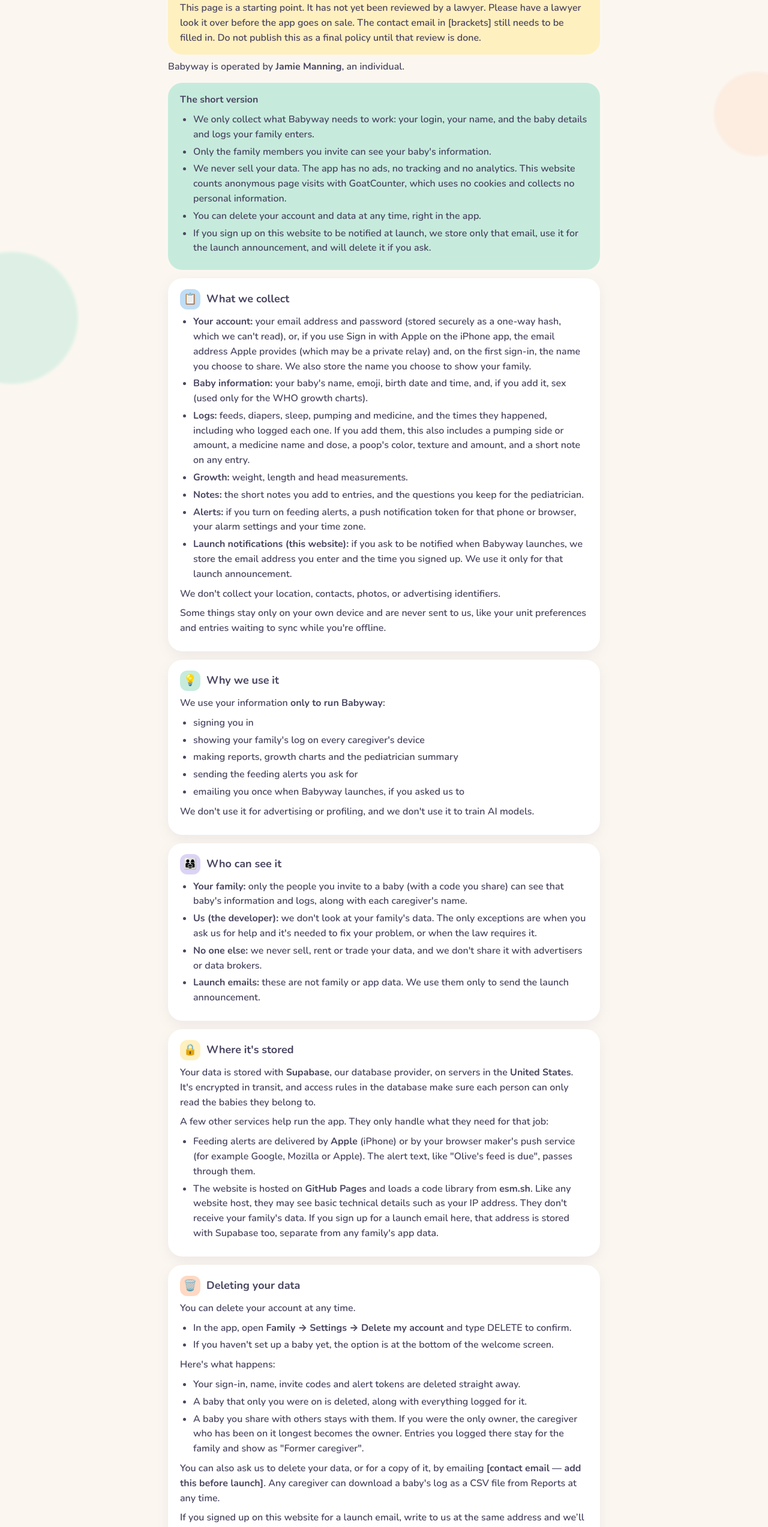
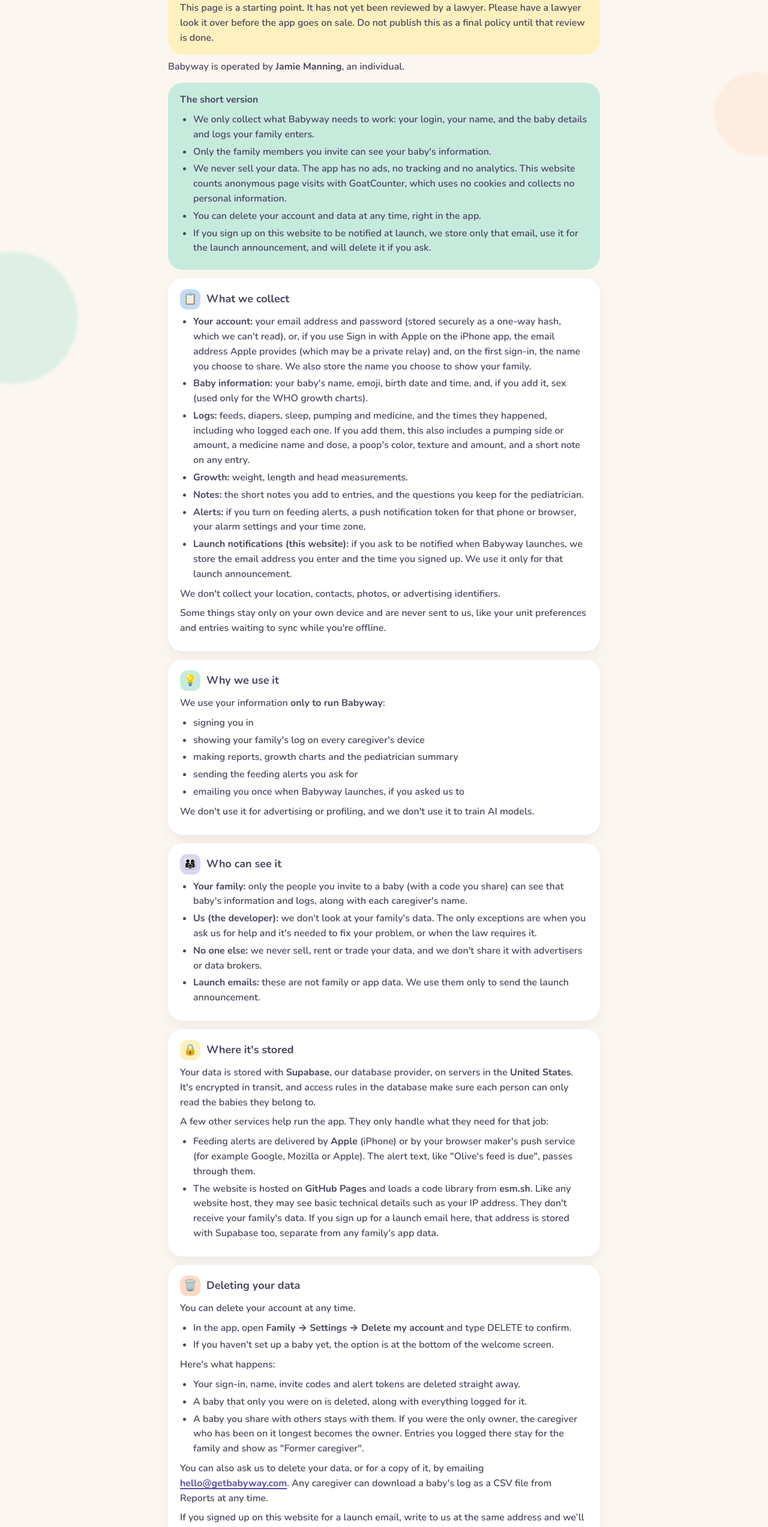
Before and after one commit to jamiejmann/thelittledaysapp, a plain HTML site: page privacy.html in a window 1280 px wide. Shown: the part 240-2786 px from the top of the page at 60% size. Drawn offline with Linux system fonts and the light colour scheme.

Commit message:
Use hello@getbabyway.com as the contact email on the Terms, Privacy, Support, and home pages.
The placeholder is gone. The legal pages are still marked as drafts for a lawyer to review.

```diff
--- a/privacy.html
+++ b/privacy.html
@@ -48,7 +48,7 @@
     </header>
 
     <div class="draft-banner">Draft for a lawyer to review
-      <p>This page is a starting point. It has not yet been reviewed by a lawyer. Please have a lawyer look it over before the app goes on sale. The contact email in [brackets] still needs to be filled in. Do not publish this as a final policy until that review is done.</p>
+      <p>This page is a starting point. It has not yet been reviewed by a lawyer. Please have a lawyer look it over before the app goes on sale. Do not publish this as a final policy until that review is done.</p>
     </div>
     <p>Babyway is operated by <b>Jamie Manning</b>, an individual.</p>
     <div class="short">The short version
@@ -117,7 +117,7 @@
         <li>A baby that only you were on is deleted, along with everything logged for it.</li>
         <li>A baby you share with others stays with them. If you were the only owner, the caregiver who has been on it longest becomes the owner. Entries you logged there stay for the family and show as "Former caregiver".</li>
       </ul>
-      <p>You can also ask us to delete your data, or for a copy of it, by emailing <b>[contact email — add this before launch]</b>. Any caregiver can download a baby's log as a CSV file from Reports at any time.</p>
+      <p>You can also ask us to delete your data, or for a copy of it, by emailing <a href="mailto:hello@getbabyway.com"><b>hello@getbabyway.com</b></a>. Any caregiver can download a baby's log as a CSV file from Reports at any time.</p>
       <p>If you signed up on this website for a launch email, write to us at the same address and we’ll delete it.</p>
     </div>
 
@@ -137,12 +137,12 @@
       <p><b>Why we collect it:</b> only to provide the service you asked for — signing you in, showing the shared log, making reports and growth charts, building the pediatrician summary, and sending the feeding alerts you turn on.</p>
       <p><b>Who it is shared with:</b> only the caregivers you invite. Our database provider, <b>Supabase</b>, stores it as our processor on servers in the United States, and may only use it to host the app for us. If you turn on feeding alerts, Apple (on iPhone) or your browser's push service delivers the alert text. We do not sell consumer health data, we do not share it with advertisers or data brokers, and we do not use it to train AI models.</p>
       <p><b>How to delete it:</b> in the app, go to <b>Family → Settings → Delete my account</b> and type DELETE, or email us. See “Deleting your data” above. You can also download a baby's log as a CSV from Reports. If you signed up on this website for a launch email, write to us and we'll delete that too.</p>
-      <p><b>Contact:</b> <b>[contact email — add this before launch]</b>.</p>
+      <p><b>Contact:</b> <a href="mailto:hello@getbabyway.com"><b>hello@getbabyway.com</b></a>.</p>
     </div>
 
     <div class="card"><h2><span class="l">✉️</span>Changes and contact</h2>
       <p>If we change this policy, we'll update the date at the top. If a change is important, we'll also tell you in the app.</p>
-      <p>Questions or requests? Email <b>[contact email — add this before launch]</b>.</p>
+      <p>Questions or requests? Email <a href="mailto:hello@getbabyway.com"><b>hello@getbabyway.com</b></a>.</p>
       <p>You can also read our <a href="terms.html">Terms of Use</a> (also a draft for a lawyer to review).</p>
     </div>
   </main>
@@ -154,7 +154,7 @@
       <a href="privacy.html">Privacy</a>
       <a href="terms.html">Terms</a>
       <a href="privacy.html#consumer-health-data">Consumer health data</a>
-      <span>[contact email — add this before launch]</span>
+      <a href="mailto:hello@getbabyway.com">hello@getbabyway.com</a>
     </nav>
     <p>Babyway · Made with love for tired parents</p>
   </footer>
```
Also changed, not shown: index.html (+2 -2 lines), support.html (+3 -3 lines), terms.html (+3 -3 lines).
